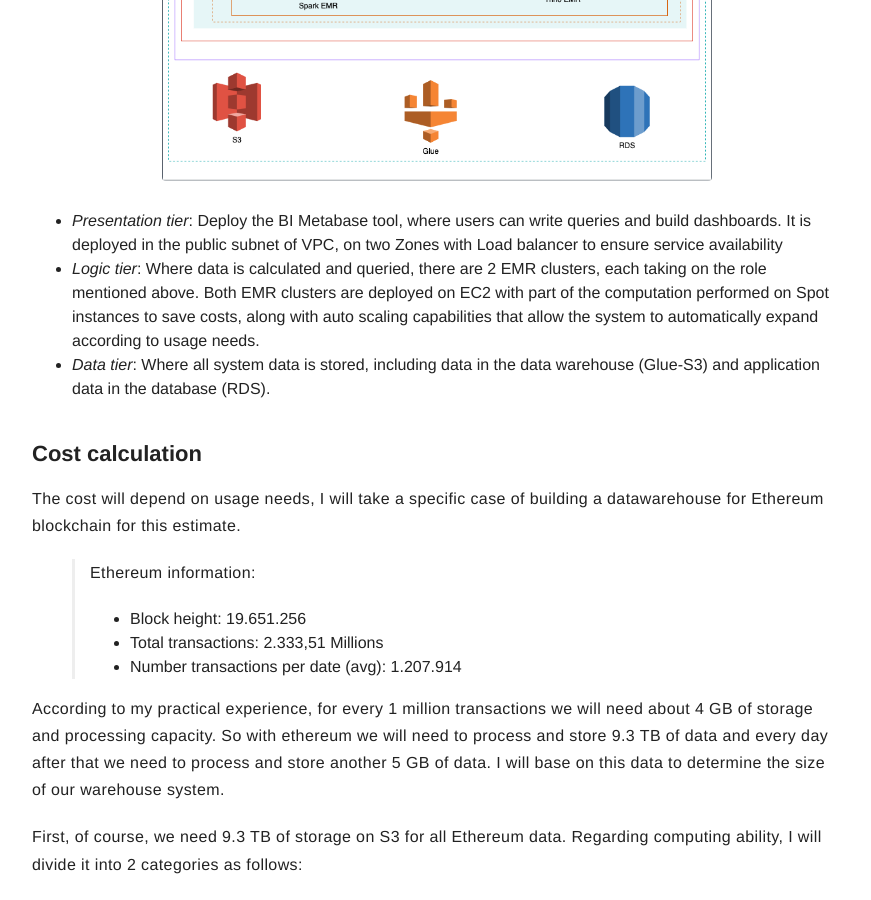
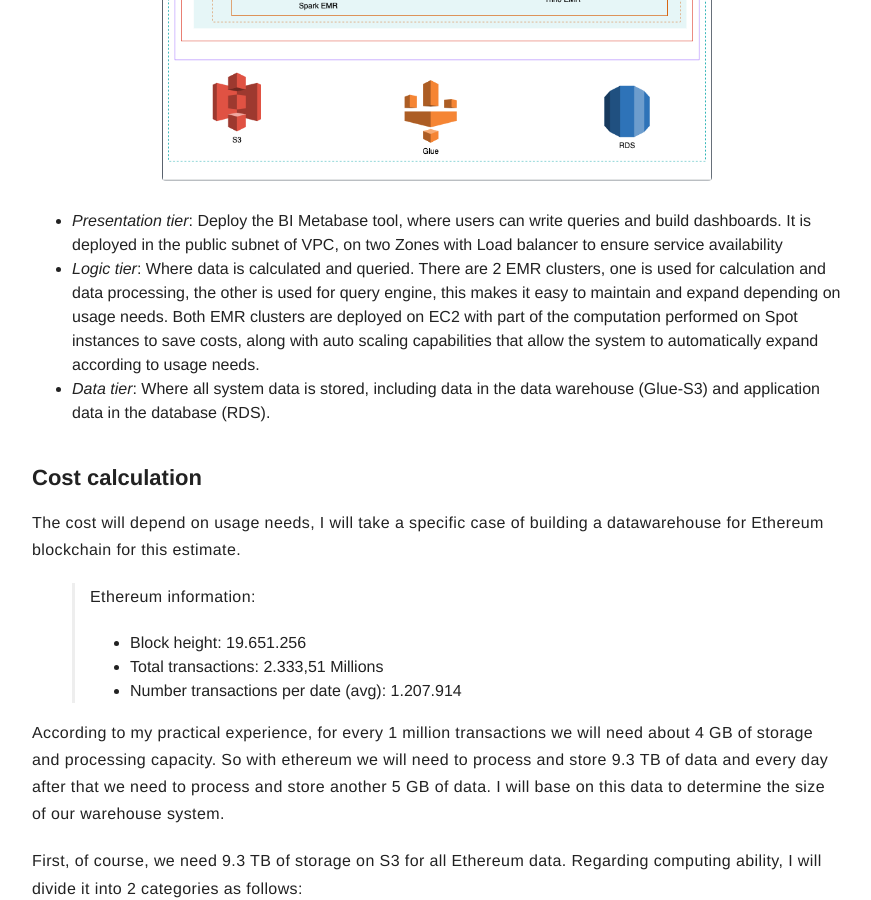
Before and after one commit to longcnttbkhn/longcnttbkhn.github.io, a Jekyll site: the page built from _posts/2024-04-10-deploy-blockchain-datawarehouse-like-dune-analyst.markdown, in a window 1280 px wide and 900 px high, scrolled down 5112 px. Shown: the whole window, without its empty margins (203-1074 px from the left). Built offline with Jekyll 4.4.1, drawn with Linux system fonts in a browser that asks for light colours; nearby versions of some CDN libraries.

Commit message:
spell check

```diff
--- a/_posts/2024-04-10-deploy-blockchain-datawarehouse-like-dune-analyst.markdown
+++ b/_posts/2024-04-10-deploy-blockchain-datawarehouse-like-dune-analyst.markdown
@@ -108,7 +108,7 @@ Below is a diagram of Three-tier infrastructure deployment on AWS for this syste
 "><img src="/assets/images/blog/bigdata/2024-04-10/deployment-infrastructure.png" alt="Technical components" width="550"></p>
 
 - *Presentation tier*: Deploy the BI Metabase tool, where users can write queries and build dashboards. It is deployed in the public subnet of VPC, on two Zones with Load balancer to ensure service availability
-- *Logic tier*: Where data is calculated and queried, there are 2 EMR clusters, each taking on the role mentioned above. Both EMR clusters are deployed on EC2 with part of the computation performed on Spot instances to save costs, along with auto scaling capabilities that allow the system to automatically expand according to usage needs.
+- *Logic tier*: Where data is calculated and queried. There are 2 EMR clusters, one is used for calculation and data processing, the other is used for query engine, this makes it easy to maintain and expand depending on usage needs. Both EMR clusters are deployed on EC2 with part of the computation performed on Spot instances to save costs, along with auto scaling capabilities that allow the system to automatically expand according to usage needs.
 - *Data tier*: Where all system data is stored, including data in the data warehouse (Glue-S3) and application data in the database (RDS).
 
 ## Cost calculation <a name="cost_calculation"></a>
```
